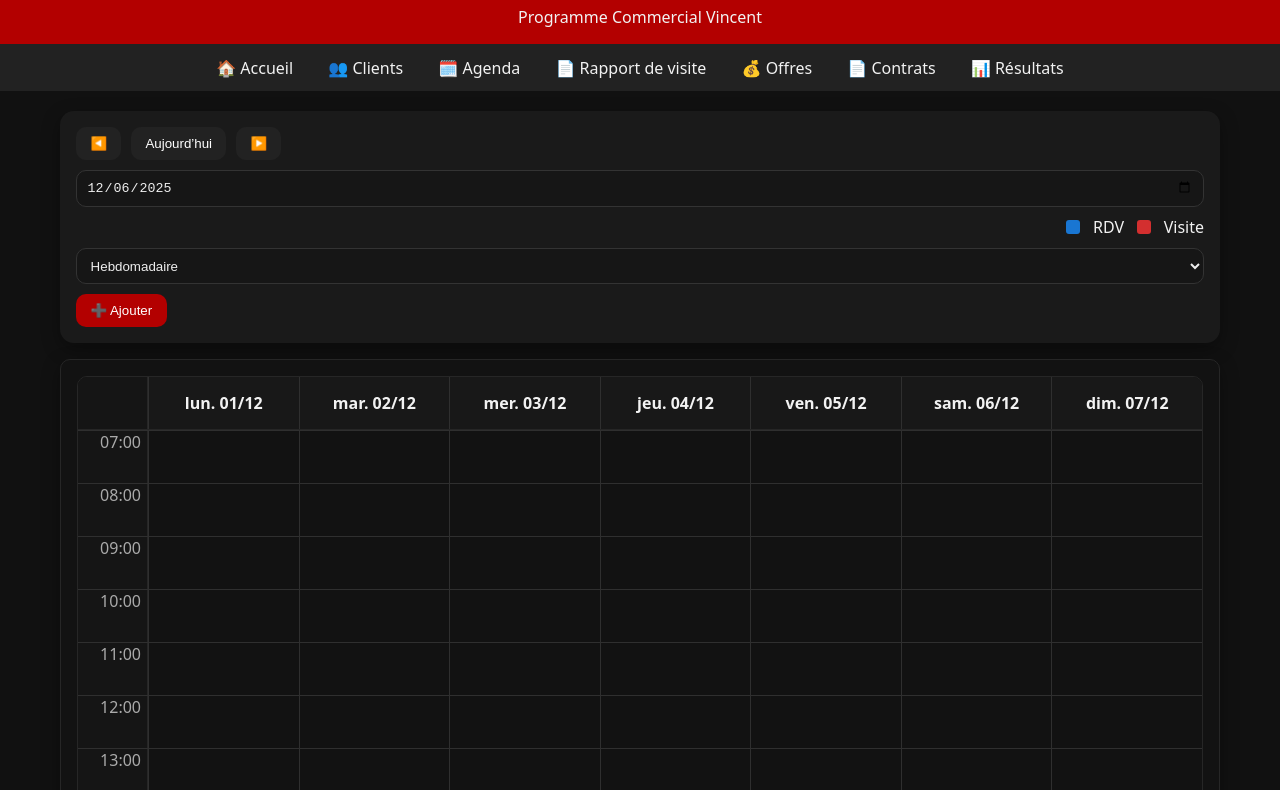
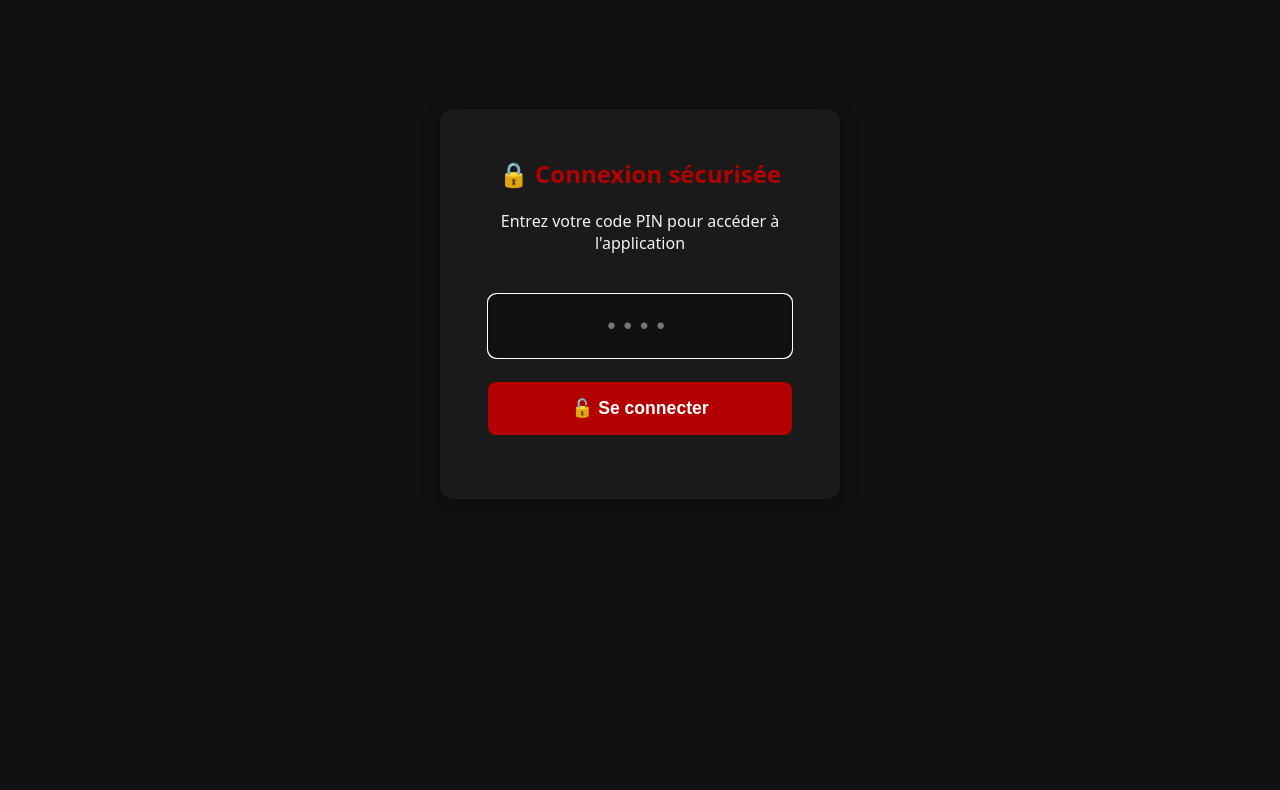
Before and after one commit to vincecous/https-votrenom.github.io-repo-name-offres.html, a plain HTML site: page agenda.html in a window 1280 px wide. Shown: the part 96-886 px from the top of the page. After the commit the page ends 800 px from the top, so only its background shows below. Drawn offline with Linux system fonts and the light colour scheme.

Commit message:
Add files via upload

```diff
--- a/agenda.html
+++ b/agenda.html
@@ -48,10 +48,40 @@
   .row2{display:grid;grid-template-columns:1fr 1fr;gap:10px}
   @media(max-width:760px){ .row2{grid-template-columns:1fr} .timeCol{width:48px} }
   footer{background:#222;color:#bfbfbf;text-align:center;padding:1rem}
+
+  /* Écran de connexion PIN */
+  #pinScreen{ position:fixed; top:0; left:0; right:0; bottom:0; background:var(--bg);
+              display:flex; align-items:center; justify-content:center; z-index:9999; }
+  #pinScreen.hidden{ display:none; }
+  .pinBox{ background:var(--panel); padding:3rem; border-radius:14px;
+           box-shadow:var(--shadow); text-align:center; max-width:400px; }
+  .pinBox h2{ margin-top:0; color:var(--brand); }
+  .pinInput{ width:100%; padding:1rem; font-size:1.5rem; text-align:center;
+             border:2px solid var(--brand); border-radius:8px; background:var(--bg);
+             color:var(--text); margin:1.5rem 0; letter-spacing:0.5rem; }
+  .pinBtn{ width:100%; padding:1rem; font-size:1.1rem; background:var(--brand);
+           color:white; border:none; border-radius:8px; cursor:pointer;
+           transition:0.3s; font-weight:bold; }
+  .pinBtn:hover{ opacity:0.9; transform:translateY(-2px); }
+  .pinError{ color:#ff4444; margin-top:1rem; font-size:0.9rem; }
+  #appContent.locked{ display:none; }
 </style>
   <link rel="stylesheet" href="mobile-fixes.css">
 </head>
 <body>
+<!-- Écran de connexion PIN -->
+<div id="pinScreen">
+  <div class="pinBox">
+    <h2>🔒 Connexion sécurisée</h2>
+    <p>Entrez votre code PIN pour accéder à l'application</p>
+    <input type="password" id="pinInput" class="pinInput" maxlength="4" placeholder="••••" autocomplete="off">
+    <button onclick="checkPin()" class="pinBtn">🔓 Se connecter</button>
+    <div id="pinError" class="pinError"></div>
+  </div>
+</div>
+
+<!-- Contenu de l'application -->
+<div id="appContent" class="locked">
 <header><h1>🗓️ Agenda — Transmosca</h1><div>Programme Commercial Vincent</div></header>
 <nav class="top">
   <a href="index.html">🏠 Accueil</a>
@@ -214,6 +244,10 @@
   render();
 })();
 </script>
+
+<script src="pin-auth.js"></script>
 <script src="sync-simple.js"></script>
+
+</div> <!-- Fin appContent -->
 </body>
 </html>
```
